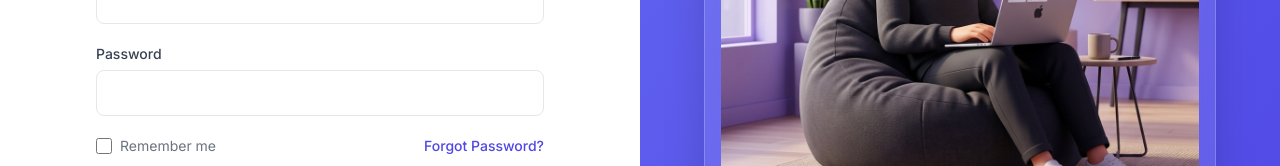
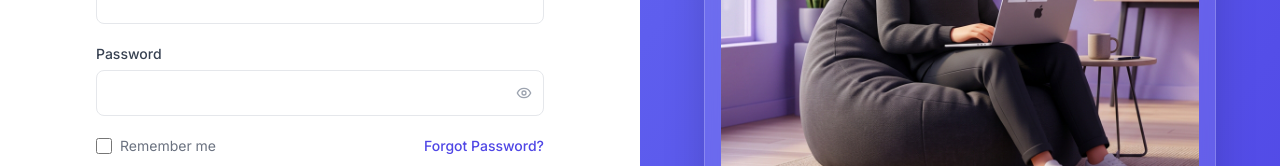
Before and after one commit to Puneeetth/contractor-management-platform-ai, a React (Vite) app in the folder frontend/: page /login in a window 1280 px wide. Shown: the part 358-524 px from the top of the page. Built offline with nearby package versions, Linux system fonts and the light colour scheme; no server answers.

Commit message:
fixed: small errors

```diff
--- a/frontend/src/pages/LoginPage.jsx
+++ b/frontend/src/pages/LoginPage.jsx
@@ -6,7 +6,7 @@ import { useAuth } from '../hooks/useAuth'
 import { authService } from '../services/authService'
 import { validators } from '../utils/validators'
 import { decodeJwtPayload } from '../utils/jwt'
-import { ArrowRight, Sparkles, AlertCircle, Clock, XCircle } from 'lucide-react'
+import { ArrowRight, Sparkles, AlertCircle, Clock, XCircle, Eye, EyeOff } from 'lucide-react'
 
 const LoginPage = () => {
   const navigate = useNavigate()
@@ -15,6 +15,7 @@ const LoginPage = () => {
   const [errors, setErrors] = useState({})
   const [statusError, setStatusError] = useState('')
   const [rememberMe, setRememberMe] = useState(false)
+  const [showPassword, setShowPassword] = useState(false)
   const [formData, setFormData] = useState({ email: '', password: '' })
 
   const handleChange = (e) => {
@@ -146,12 +147,25 @@ const LoginPage = () => {
             {/* Password */}
             <div>
               <label className="block text-sm font-medium text-gray-700 mb-1.5">Password</label>
-              <input
-                type="password" name="password" value={formData.password} onChange={handleChange}
-                placeholder=""
-                className={`w-full px-4 py-3 rounded-lg border bg-white text-gray-900 text-sm transition-all focus:outline-none
-                  ${errors.password ? 'border-red-400 focus:ring-2 focus:ring-red-100' : 'border-gray-200 focus:border-indigo-500 focus:ring-2 focus:ring-indigo-50'}`}
-              />
+              <div className="relative">
+                <input
+                  type={showPassword ? 'text' : 'password'}
+                  name="password"
+                  value={formData.password}
+                  onChange={handleChange}
+                  placeholder=""
+                  className={`w-full px-4 py-3 pr-10 rounded-lg border bg-white text-gray-900 text-sm transition-all focus:outline-none
+                    ${errors.password ? 'border-red-400 focus:ring-2 focus:ring-red-100' : 'border-gray-200 focus:border-indigo-500 focus:ring-2 focus:ring-indigo-50'}`}
+                />
+                <button
+                  type="button"
+                  onClick={() => setShowPassword((prev) => !prev)}
+                  className="absolute right-3 top-1/2 -translate-y-1/2 text-gray-400 hover:text-gray-600"
+                  aria-label={showPassword ? 'Hide password' : 'Show password'}
+                >
+                  {showPassword ? <EyeOff className="h-4 w-4" /> : <Eye className="h-4 w-4" />}
+                </button>
+              </div>
               {errors.password && <p className="text-red-500 text-xs mt-1">{errors.password}</p>}
             </div>
 
--- a/frontend/src/pages/modules/AdministrationPage.jsx
+++ b/frontend/src/pages/modules/AdministrationPage.jsx
@@ -16,6 +16,8 @@ const GEO_REGION_OPTIONS = [
   { value: 'US', label: 'US' },
   { value: 'EU', label: 'EU' },
   { value: 'APAC', label: 'APAC' },
+  { value: 'UK', label: 'UK' },
+  { value: 'MIDDLE_EAST', label: 'Middle-East' },
 ]
 
 const DEFAULT_BDM_COUNTRIES = [
@@ -84,7 +86,7 @@ const AdministrationPage = () => {
   }, [])
 
   const handleChange = (e) => {
-    const { name, value, options } = e.target
+    const { name, value } = e.target
 
     if (name === 'role') {
       setShowCountryPopup(false)
@@ -99,21 +101,24 @@ const AdministrationPage = () => {
       return
     }
 
-    if (name === 'regions') {
-      const selectedRegions = Array.from(options)
-        .filter((option) => option.selected)
-        .map((option) => option.value)
-
-      setFormData((prev) => ({ ...prev, regions: selectedRegions }))
-      if (errors.regions) {
-        setErrors((prev) => ({ ...prev, regions: '' }))
-      }
-      return
-    }
-
     setFormData((prev) => ({ ...prev, [name]: value }))
     if (errors[name]) {
       setErrors((prev) => ({ ...prev, [name]: '' }))
+    }
+  }
+
+  const handleRegionToggle = (regionValue) => {
+    setFormData((prev) => {
+      const isSelected = prev.regions.includes(regionValue)
+      const nextRegions = isSelected
+        ? prev.regions.filter((value) => value !== regionValue)
+        : [...prev.regions, regionValue]
+
+      return { ...prev, regions: nextRegions }
+    })
+
+    if (errors.regions) {
+      setErrors((prev) => ({ ...prev, regions: '' }))
     }
   }
 
@@ -410,24 +415,29 @@ const AdministrationPage = () => {
                 <label className="block text-sm font-medium text-gray-700 mb-2">
                   Regions <span className="text-red-500">*</span>
                 </label>
-                <div className="relative">
-                  <MapPin className="absolute left-3 top-4 w-4 h-4 text-gray-400" />
-                  <select
-                    multiple
-                    name="regions"
-                    value={formData.regions}
-                    onChange={handleChange}
-                    className={`w-full min-h-32 pl-10 pr-4 py-2.5 rounded-lg border bg-white text-gray-900 text-sm transition-all focus:outline-none ${errors.regions
-                      ? 'border-red-400 focus:ring-2 focus:ring-red-50'
-                      : 'border-gray-200 focus:border-indigo-400 focus:ring-2 focus:ring-indigo-50'
-                      }`}
-                  >
+                <div
+                  className={`rounded-lg border bg-white p-3 ${errors.regions
+                    ? 'border-red-400'
+                    : 'border-gray-200'
+                    }`}
+                >
+                  <div className="grid grid-cols-1 gap-2 sm:grid-cols-2">
                     {GEO_REGION_OPTIONS.map((region) => (
-                      <option key={region.value} value={region.value}>{region.label}</option>
+                      <label
+                        key={region.value}
+                        className="inline-flex items-center gap-2 rounded-md px-2 py-1.5 text-sm text-gray-700 hover:bg-gray-50"
+                      >
+                        <input
+                          type="checkbox"
+                          checked={formData.regions.includes(region.value)}
+                          onChange={() => handleRegionToggle(region.value)}
+                          className="h-4 w-4 rounded border-gray-300 text-indigo-600 focus:ring-indigo-200"
+                        />
+                        {region.label}
+                      </label>
                     ))}
-                  </select>
+                  </div>
                 </div>
-                <p className="text-xs text-gray-500 mt-1">Hold Ctrl/Cmd to select multiple regions.</p>
                 {errors.regions && <p className="text-red-500 text-xs mt-1">{errors.regions}</p>}
               </div>
             )}
--- a/frontend/src/pages/modules/ContractorsPage.jsx
+++ b/frontend/src/pages/modules/ContractorsPage.jsx
@@ -53,6 +53,8 @@ const REGION_FILTER_OPTIONS = [
   { value: 'US', label: 'US' },
   { value: 'EU', label: 'EU' },
   { value: 'APAC', label: 'APAC' },
+  { value: 'UK', label: 'UK' },
+  { value: 'MIDDLE-EAST', label: 'Middle-East' },
 ]
 
 const EMPLOYMENT_TYPE_OPTIONS = [
@@ -945,8 +947,23 @@ const ContractorsPage = () => {
               </p>
             </div>
           ) : (
+            <div className="space-y-6">
+              {[
+                { key: 'ACTIVE', title: 'Active Contracts', variant: 'approved', contracts: viewingContractor.contracts.filter((contract) => contract.status === 'ACTIVE') },
+                { key: 'INACTIVE', title: 'Inactive Contracts', variant: 'default', contracts: viewingContractor.contracts.filter((contract) => contract.status !== 'ACTIVE') },
+              ].map((section) => (
+                <div key={section.key}>
+                  <div className="mb-3 flex items-center justify-between">
+                    <h3 className="text-sm font-semibold text-gray-800">{section.title}</h3>
+                    <Badge variant={section.variant}>{section.contracts.length}</Badge>
+                  </div>
+                  {section.contracts.length === 0 ? (
+                    <div className="rounded-xl border border-dashed border-gray-300 bg-white p-4 text-sm text-gray-500">
+                      No {section.title.toLowerCase()} for this contractor.
+                    </div>
+                  ) : (
                     <div className="space-y-4">
-              {viewingContractor.contracts.map((contract) => {
+                      {section.contracts.map((contract) => {
                         const estimatedPayout = (Number(contract.payRate) || 0) * (Number(contract.estimatedHours) || 0)
 
                         return (
@@ -957,7 +974,11 @@ const ContractorsPage = () => {
                                   <h3 className="text-lg font-semibold text-gray-900">Contract #{String(contract.id).padStart(3, '0')}</h3>
                                   <Badge
                                     variant={
-                              contract.status === 'ACTIVE' ? 'approved' : contract.status === 'TERMINATED' ? 'rejected' : 'default'
+                                      contract.status === 'ACTIVE'
+                                        ? 'approved'
+                                        : contract.status === 'TERMINATED'
+                                          ? 'rejected'
+                                          : 'default'
                                     }
                                   >
                                     {contract.status}
@@ -1020,6 +1041,10 @@ const ContractorsPage = () => {
                           </div>
                         )
                       })}
+                    </div>
+                  )}
+                </div>
+              ))}
             </div>
           )}
         </Modal>
```
Also changed, not shown: 5 other files (tests, documents, lock files or other folders). Lines whose indentation alone changed are shown as unchanged.
